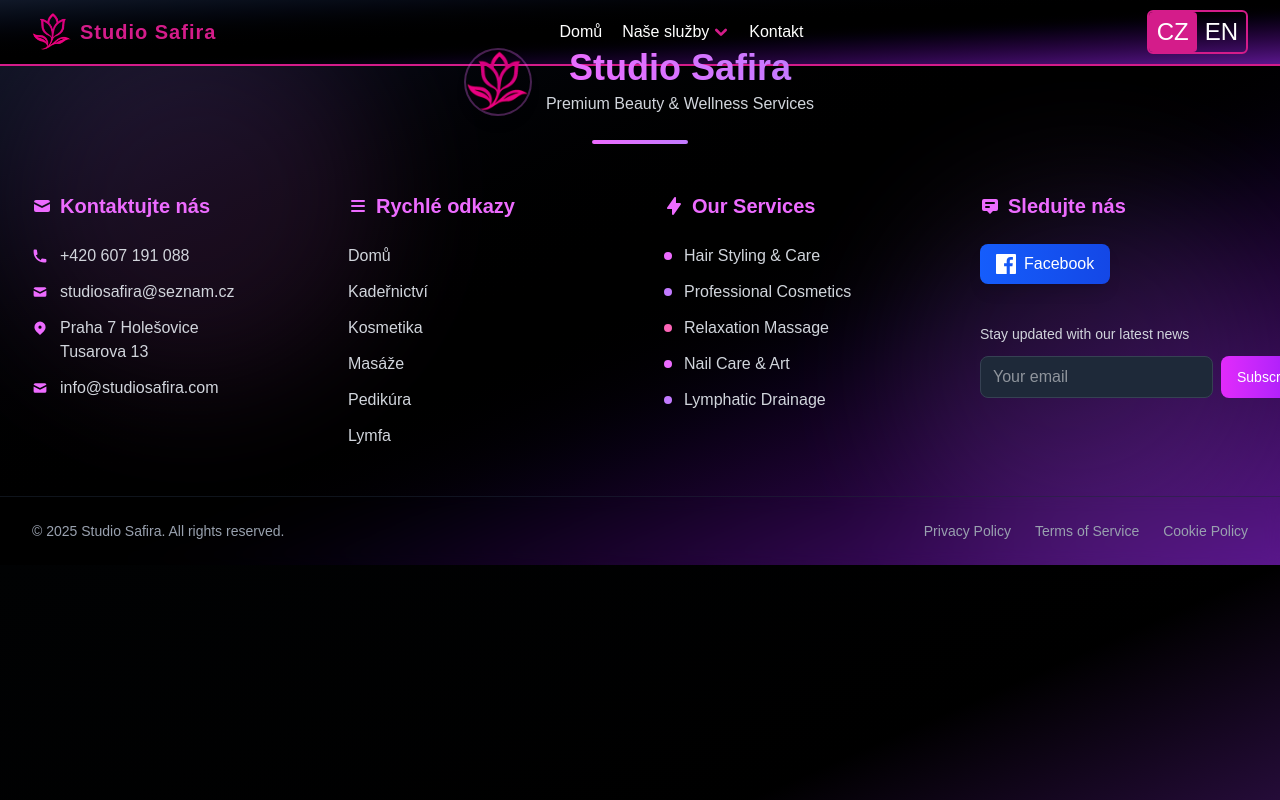
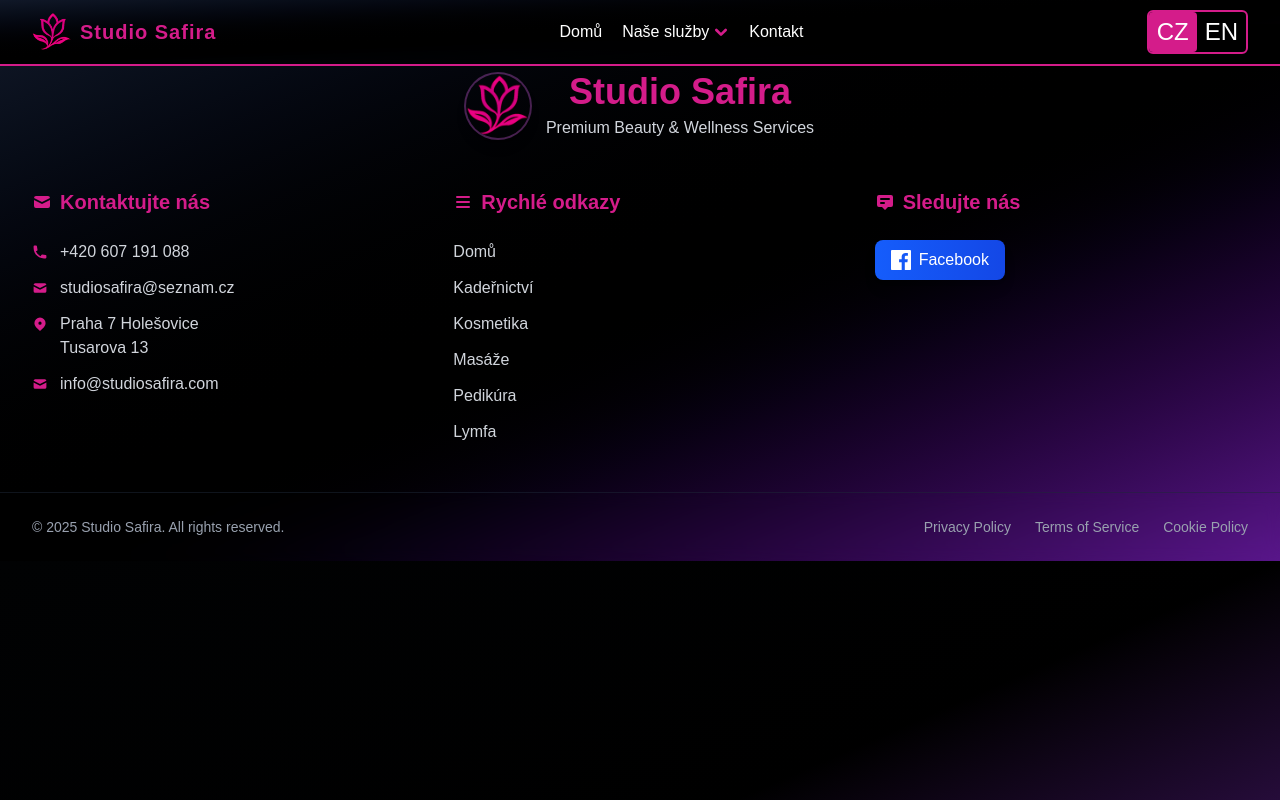
Before and after one commit to dimartart/studio-safira, a React (Vite) app: page /edit/1 in a window 1280 px wide. Built offline with nearby package versions, Linux system fonts and the light colour scheme.

Commit message:
change paddings for section. reservation are sending to emails. clients can cancel reservation

```diff
--- a/src/App.jsx
+++ b/src/App.jsx
@@ -10,6 +10,8 @@ import Lymphatic from './pages/Lymphatic'
 import Reservation from './pages/ReservationPage'
 import ScrollToTop from './components/ScrollToTop'
 import AdminRoute from './pages/AdminRouter'
+import CancelReservation from './pages/CancelReservation'
+import EditReservation from './pages/EditReservation'
 
 function App() {
   return (
@@ -27,6 +29,8 @@ function App() {
             <Route path="/lymphatic" element={<Lymphatic />} />
             <Route path="/reservation" element={<Reservation />} />
             <Route path="/admin" element={<AdminRoute />} />
+            <Route path="/cancel/:id" element={<CancelReservation />} />
+            <Route path="/edit/:id" element={<EditReservation />} />
           </Routes>
         </main>
         <Footer/>
--- a/src/components/Footer.jsx
+++ b/src/components/Footer.jsx
@@ -28,17 +28,10 @@ const Footer = () => {
     ]
 
     return (
-        <footer className="bg-gradient-to-br from-gray-900 via-black to-purple-900 text-white relative overflow-hidden">
-            {/* Decorative background elements */}
-            <div className="absolute inset-0 opacity-10">
-                <div className="absolute top-0 left-0 w-96 h-96 bg-fuchsia-400 rounded-full mix-blend-multiply filter blur-3xl"></div>
-                <div className="absolute bottom-0 right-0 w-96 h-96 bg-purple-400 rounded-full mix-blend-multiply filter blur-3xl"></div>
-            </div>
+        <footer className="bg-gradient-to-br from-gray-900 via-black to-purple-900 text-white">
 
-            <div className="relative z-10">
-                {/* Main footer content */}
+            <div>
                 <div className="max-w-7xl mx-auto px-4 sm:px-6 lg:px-8 py-12">
-                    {/* Top section with logo and brand */}
                     <div className="text-center mb-12">
                         <div className="flex items-center justify-center mb-6">
                             <img
@@ -47,7 +40,7 @@ const Footer = () => {
                                 className="h-16 w-16 mr-4 rounded-full shadow-lg ring-2 ring-fuchsia-400/30"
                             />
                             <div>
-                                <h2 className="text-3xl lg:text-4xl font-bold bg-gradient-to-r from-fuchsia-400 to-purple-400 bg-clip-text text-transparent">
+                                <h2 className="text-3xl lg:text-4xl font-bold text-[#D41C8A]">
                                     Studio Safira
                                 </h2>
                                 <p className="text-gray-300 text-sm lg:text-base mt-1">
@@ -55,14 +48,13 @@ const Footer = () => {
                                 </p>
                             </div>
                         </div>
-                        <div className="w-24 h-1 bg-gradient-to-r from-fuchsia-400 to-purple-400 mx-auto rounded-full"></div>
                     </div>
 
                     {/* Main footer grid */}
-                    <div className="grid grid-cols-1 md:grid-cols-2 lg:grid-cols-4 gap-8 lg:gap-12">
+                    <div className="grid grid-cols-1 md:grid-cols-2 lg:grid-cols-3 gap-8 lg:gap-12">
                         {/* Contact Information */}
                         <div className="text-center md:text-left">
-                            <h3 className="text-xl font-bold mb-6 text-fuchsia-400 flex items-center justify-center md:justify-start">
+                            <h3 className="text-xl font-bold mb-6 text-[#D41C8A] flex items-center justify-center md:justify-start">
                                 <svg className="w-5 h-5 mr-2" fill="currentColor" viewBox="0 0 20 20">
                                     <path d="M2.003 5.884L10 9.882l7.997-3.998A2 2 0 0016 4H4a2 2 0 00-1.997 1.884z"/>
                                     <path d="M18 8.118l-8 4-8-4V14a2 2 0 002 2h12a2 2 0 002-2V8.118z"/>
@@ -71,20 +63,20 @@ const Footer = () => {
                             </h3>
                             <div className="space-y-3">
                                 <div className="flex items-center justify-center md:justify-start">
-                                    <svg className="w-4 h-4 mr-3 text-fuchsia-400" fill="currentColor" viewBox="0 0 20 20">
+                                    <svg className="w-4 h-4 mr-3 text-[#D41C8A]" fill="currentColor" viewBox="0 0 20 20">
                                         <path d="M2 3a1 1 0 011-1h2.153a1 1 0 01.986.836l.74 4.435a1 1 0 01-.54 1.06l-1.548.773a11.037 11.037 0 006.105 6.105l.774-1.548a1 1 0 011.059-.54l4.435.74a1 1 0 01.836.986V17a1 1 0 01-1 1h-2C7.82 18 2 12.18 2 5V3z"/>
                                     </svg>
                                     <span className="text-gray-300">+420 607 191 088</span>
                                 </div>
                                 <div className="flex items-center justify-center md:justify-start">
-                                    <svg className="w-4 h-4 mr-3 text-fuchsia-400" fill="currentColor" viewBox="0 0 20 20">
+                                    <svg className="w-4 h-4 mr-3 text-[#D41C8A]" fill="currentColor" viewBox="0 0 20 20">
                                         <path d="M2.003 5.884L10 9.882l7.997-3.998A2 2 0 0016 4H4a2 2 0 00-1.997 1.884z"/>
                                         <path d="M18 8.118l-8 4-8-4V14a2 2 0 002 2h12a2 2 0 002-2V8.118z"/>
                                     </svg>
                                     <span className="text-gray-300">studiosafira@seznam.cz</span>
                                 </div>
                                 <div className="flex items-start justify-center md:justify-start">
-                                    <svg className="w-4 h-4 mr-3 text-fuchsia-400 mt-1" fill="currentColor" viewBox="0 0 20 20">
+                                    <svg className="w-4 h-4 mr-3 text-[#D41C8A] mt-1" fill="currentColor" viewBox="0 0 20 20">
                                         <path fillRule="evenodd" d="M5.05 4.05a7 7 0 119.9 9.9L10 18.9l-4.95-4.95a7 7 0 010-9.9zM10 11a2 2 0 100-4 2 2 0 000 4z" clipRule="evenodd"/>
                                     </svg>
                                     <div className="text-gray-300">
@@ -93,7 +85,7 @@ const Footer = () => {
                                     </div>
                                 </div>
                                 <div className="flex items-center justify-center md:justify-start">
-                                    <svg className="w-4 h-4 mr-3 text-fuchsia-400" fill="currentColor" viewBox="0 0 20 20">
+                                    <svg className="w-4 h-4 mr-3 text-[#D41C8A]" fill="currentColor" viewBox="0 0 20 20">
                                         <path d="M2.003 5.884L10 9.882l7.997-3.998A2 2 0 0016 4H4a2 2 0 00-1.997 1.884z"/>
                                         <path d="M18 8.118l-8 4-8-4V14a2 2 0 002 2h12a2 2 0 002-2V8.118z"/>
                                     </svg>
@@ -102,9 +94,8 @@ const Footer = () => {
                             </div>
                         </div>
 
-                        {/* Quick Links */}
                         <div className="text-center md:text-left">
-                            <h3 className="text-xl font-bold mb-6 text-fuchsia-400 flex items-center justify-center md:justify-start">
+                            <h3 className="text-xl font-bold mb-6 text-[#D41C8A] flex items-center justify-center md:justify-start">
                                 <svg className="w-5 h-5 mr-2" fill="currentColor" viewBox="0 0 20 20">
                                     <path fillRule="evenodd" d="M3 5a1 1 0 011-1h12a1 1 0 110 2H4a1 1 0 01-1-1zM3 10a1 1 0 011-1h12a1 1 0 110 2H4a1 1 0 01-1-1zM3 15a1 1 0 011-1h12a1 1 0 110 2H4a1 1 0 01-1-1z" clipRule="evenodd"/>
                                 </svg>
@@ -113,7 +104,7 @@ const Footer = () => {
                             <div className="space-y-3">
                                 <Link
                                     to="/"
-                                    className="block text-gray-300 hover:text-fuchsia-400 transition-all duration-300 hover:translate-x-1 transform"
+                                    className="block text-gray-300 hover:text-[#D41C8A] transition-all duration-300 hover:translate-x-1 transform"
                                 >
                                     {t('navbar.home')}
                                 </Link>
@@ -121,7 +112,7 @@ const Footer = () => {
                                     <Link
                                         to={service.url}
                                         key={index}
-                                        className="block text-gray-300 hover:text-fuchsia-400 transition-all duration-300 hover:translate-x-1 transform"
+                                        className="block text-gray-300 hover:text-[#D41C8A] transition-all duration-300 hover:translate-x-1 transform"
                                     >
                                         {t(service.nameKey)}
                                     </Link>
@@ -129,41 +120,8 @@ const Footer = () => {
                             </div>
                         </div>
 
-                        {/* Services highlight */}
                         <div className="text-center md:text-left">
-                            <h3 className="text-xl font-bold mb-6 text-fuchsia-400 flex items-center justify-center md:justify-start">
-                                <svg className="w-5 h-5 mr-2" fill="currentColor" viewBox="0 0 20 20">
-                                    <path fillRule="evenodd" d="M11.3 1.046A1 1 0 0112 2v5h4a1 1 0 01.82 1.573l-7 10A1 1 0 018 18v-5H4a1 1 0 01-.82-1.573l7-10a1 1 0 011.12-.38z" clipRule="evenodd"/>
-                                </svg>
-                                Our Services
-                            </h3>
-                            <div className="space-y-3 text-gray-300">
-                                <div className="flex items-center justify-center md:justify-start">
-                                    <span className="w-2 h-2 bg-fuchsia-400 rounded-full mr-3"></span>
-                                    Hair Styling & Care
-                                </div>
-                                <div className="flex items-center justify-center md:justify-start">
-                                    <span className="w-2 h-2 bg-purple-400 rounded-full mr-3"></span>
-                                    Professional Cosmetics
-                                </div>
-                                <div className="flex items-center justify-center md:justify-start">
-                                    <span className="w-2 h-2 bg-pink-400 rounded-full mr-3"></span>
-                                    Relaxation Massage
-                                </div>
-                                <div className="flex items-center justify-center md:justify-start">
-                                    <span className="w-2 h-2 bg-fuchsia-400 rounded-full mr-3"></span>
-                                    Nail Care & Art
-                                </div>
-                                <div className="flex items-center justify-center md:justify-start">
-                                    <span className="w-2 h-2 bg-purple-400 rounded-full mr-3"></span>
-                                    Lymphatic Drainage
-                                </div>
-                            </div>
-                        </div>
-
-                        {/* Social Media & Newsletter */}
-                        <div className="text-center md:text-left">
-                            <h3 className="text-xl font-bold mb-6 text-fuchsia-400 flex items-center justify-center md:justify-start">
+                            <h3 className="text-xl font-bold mb-6 text-[#D41C8A] flex items-center justify-center md:justify-start">
                                 <svg className="w-5 h-5 mr-2" fill="currentColor" viewBox="0 0 20 20">
                                     <path fillRule="evenodd" d="M18 13V5a2 2 0 00-2-2H4a2 2 0 00-2 2v8a2 2 0 002 2h3l3 3 3-3h3a2 2 0 002-2zM5 7a1 1 0 011-1h8a1 1 0 110 2H6a1 1 0 01-1-1zm1 3a1 1 0 100 2h3a1 1 0 100-2H6z" clipRule="evenodd"/>
                                 </svg>
@@ -179,21 +137,6 @@ const Footer = () => {
                                     </svg>
                                     Facebook
                                 </a>
-
-                                {/* Newsletter signup */}
-                                <div className="mt-6">
-                                    <p className="text-gray-300 text-sm mb-3">Stay updated with our latest news</p>
-                                    <div className="flex flex-col sm:flex-row gap-2">
-                                        <input
-                                            type="email"
-                                            placeholder="Your email"
-                                            className="px-3 py-2 bg-gray-800 text-white rounded-lg border border-gray-700 focus:border-fuchsia-400 focus:outline-none flex-1"
-                                        />
-                                        <button className="px-4 py-2 bg-gradient-to-r from-fuchsia-500 to-purple-600 hover:from-fuchsia-600 hover:to-purple-700 rounded-lg transition-all duration-300 transform hover:scale-105 text-sm font-medium">
-                                            Subscribe
-                                        </button>
-                                    </div>
-                                </div>
                             </div>
                         </div>
                     </div>
@@ -207,9 +150,9 @@ const Footer = () => {
                                 &copy; {new Date().getFullYear()} Studio Safira. All rights reserved.
                             </p>
                             <div className="flex space-x-6 text-sm">
-                                <a href="#" className="text-gray-400 hover:text-fuchsia-400 transition-colors">Privacy Policy</a>
-                                <a href="#" className="text-gray-400 hover:text-fuchsia-400 transition-colors">Terms of Service</a>
-                                <a href="#" className="text-gray-400 hover:text-fuchsia-400 transition-colors">Cookie Policy</a>
+                                <a href="#" className="text-gray-400 hover:text-[#D41C8A] transition-colors">Privacy Policy</a>
+                                <a href="#" className="text-gray-400 hover:text-[#D41C8A] transition-colors">Terms of Service</a>
+                                <a href="#" className="text-gray-400 hover:text-[#D41C8A] transition-colors">Cookie Policy</a>
                             </div>
                         </div>
                     </div>
--- a/src/components/Hero.jsx
+++ b/src/components/Hero.jsx
@@ -4,7 +4,7 @@ import { Link } from 'react-router-dom';
 const Hero = () => {
     const { t } = useTranslation();
     return(
-        <div className="border-b border-[#D41C8A] relative flex flex-col lg:flex-row mt-6 px-4 sm:px-6 lg:px-[10%] py-8 md:py-12 lg:py-[4rem] lg:pb-[7rem]">
+        <div className="bg-gradient-to-br from-gray-900 via-black to-purple-900 border-b border-[#D41C8A] relative flex flex-col lg:flex-row mt-10 px-4 sm:px-6 lg:px-[10%] py-8 md:py-12 lg:py-[4rem] lg:pb-[7rem]">
             <section className="opacity-0 animate-[fadeIn_0.6s_ease-in_forwards] order-2 md:order-1 flex flex-col gap-1 lg:gap-4 items-center lg:items-start justify-center relative w-full lg:w-[50%] text-center lg:text-left">
                 <div
                     className="hidden md:block text-transparent text-4xl sm:text-5xl md:text-6xl lg:text-[7rem] font-bold absolute top-1 left-0 lg:left-[7%] w-full lg:w-auto"
--- a/src/components/Navbar.jsx
+++ b/src/components/Navbar.jsx
@@ -47,7 +47,7 @@ const Navbar = () => {
     };
 
     return (
-        <nav className="bg-gradient-to-br from-gray-900 via-black to-purple-900 border-b-2 border-[#D41C8A] fixed top-0 z-10 w-full">
+        <nav className="bg-gradient-to-br from-gray-900 via-black border-b-2 border-[#D41C8A] fixed top-0 z-10 w-full">
             <div className="max-w-0xl md:max-w-7xl mx-auto px-4 sm:px-6 lg:px-8">
                 <div className="flex items-center justify-between h-16">
                     <div>
@@ -158,7 +158,7 @@ const Navbar = () => {
                 </div>
 
                 {/* Mobile Menu */}
-                <div className={`fixed md:hidden left-0 right-0 top-16.5 bottom-0 z-40 transition-all duration-500 ease-in-out ${isMenuOpen ? 'translate-x-0 opacity-100' : 'translate-x-full opacity-0'}`} style={{ background: 'rgba(27, 25, 26, 0.98)' }}>
+                <div className={`fixed bg-black md:hidden left-0 right-0 top-16.5 bottom-0 z-40 transition-all duration-500 ease-in-out ${isMenuOpen ? 'translate-x-0 opacity-100' : 'translate-x-full opacity-0'}`}>
                     <div className="flex flex-col h-full">
                         <div className="text-2xl text-white flex-1 flex flex-col justify-center items-center space-y-8 px-8">
                             <Link to="/" className="hover:text-gray-300 transition-colors duration-200"
--- a/src/components/ServiceCard.jsx
+++ b/src/components/ServiceCard.jsx
@@ -47,7 +47,7 @@ const ServiceCard = () => {
 
     return (
         <div role="grid" className="flex flex-col gap-4 lg:gap-8" aria-label={t('navbar.services')}>
-            <div className="grid grid-cols-1 sm:grid-cols-2 lg:grid-cols-3 gap-4 lg:gap-6" role="row">
+            <div className="grid grid-cols-1 sm:grid-cols-3 lg:grid-cols-3 gap-4 lg:gap-6" role="row">
                 {services3.map((service, index) => (
                     <article key={index} className="service-card" role="gridcell">
                         <div className="relative flex items-center justify-center pb-4 bg-center bg-cover min-h-48 sm:min-h-56 lg:min-h-72 rounded-2xl overflow-hidden"
--- /dev/null
+++ b/src/pages/CancelReservation.jsx
@@ -0,0 +1,20 @@
+import { useParams } from 'react-router-dom';
+import { supabase } from "../supabaseClient";
+
+const CancelReservation = () => {
+    return (
+        <div>
+            <button onClick={async () => {
+                await supabase
+                .from('reservations')
+                .delete()
+                .eq('modification_token', id);
+                alert('Reservation cancelled.');
+                }}>
+                Cancel reservation
+            </button>
+        </div>
+    )
+}
+
+export default CancelReservation;
--- /dev/null
+++ b/src/pages/EditReservation.jsx
@@ -0,0 +1,14 @@
+import { useParams } from 'react-router-dom';
+import { supabase } from "../supabaseClient";
+
+const EditReservation = () => {
+    const { id } = useParams();
+
+    return (
+        <div>
+            <button>Edit reservation</button>
+        </div>
+    )
+}
+
+export default EditReservation;
```
Also changed, not shown: src/components/Reservation.jsx (+15 -6 lines), 1 other file (tests, documents, lock files or other folders).
